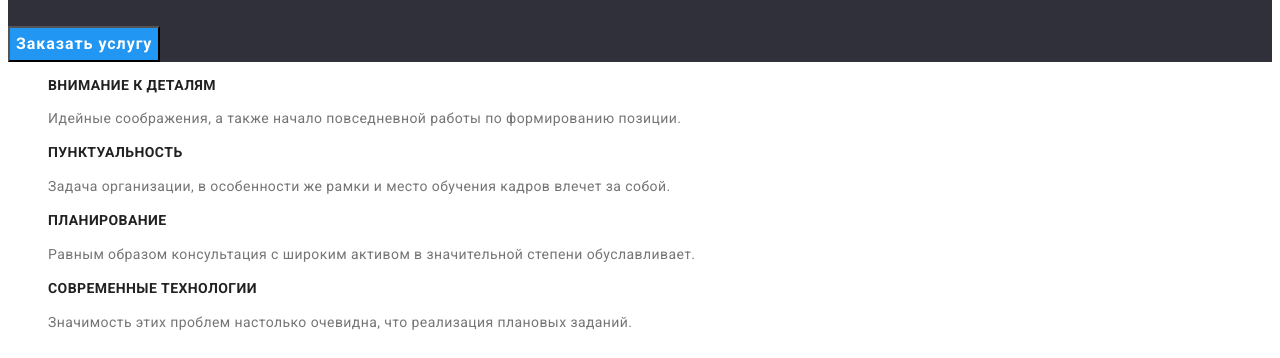
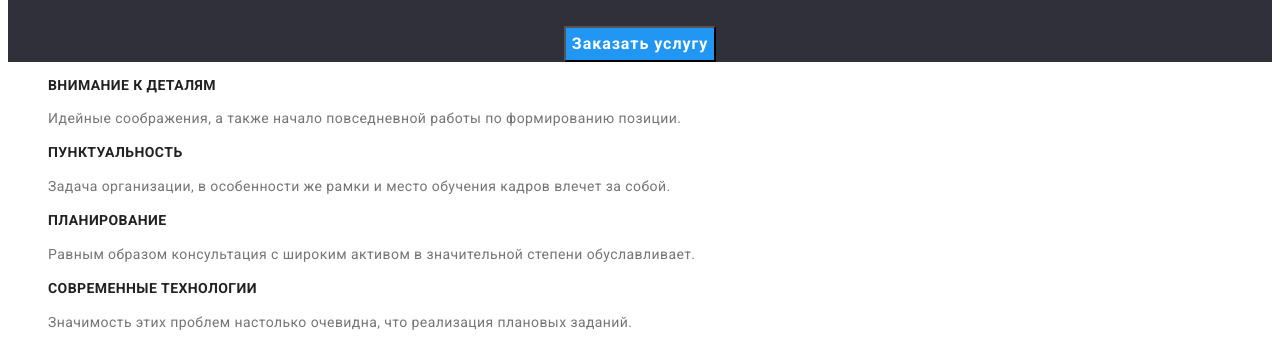
Before and after one commit to tomato-commits/goit-markup-hw-02, a plain HTML site: page index.html in a window 1280 px wide. Shown: the part 314-672 px from the top of the page. Drawn offline with Linux system fonts and the light colour scheme.

Commit message:
final code refactoring

```diff
--- a/css/styles.css
+++ b/css/styles.css
@@ -98,7 +98,8 @@ body {
   font-weight: 700;
   font-size: 16px;
   line-height: 1.87;
-  display: flex;
+  display: block;
+  margin: 0 auto;
   align-items: center;
   text-align: center;
   letter-spacing: 0.06em;
@@ -107,8 +108,8 @@ body {
   background: var(--accent-color);
 }
 
-.modal-btn: hover,
-.modal-btn: focus {
+.modal-btn:hover,
+.modal-btn:focus {
 }
 
 /* ======HERO FINISH====== */
```
